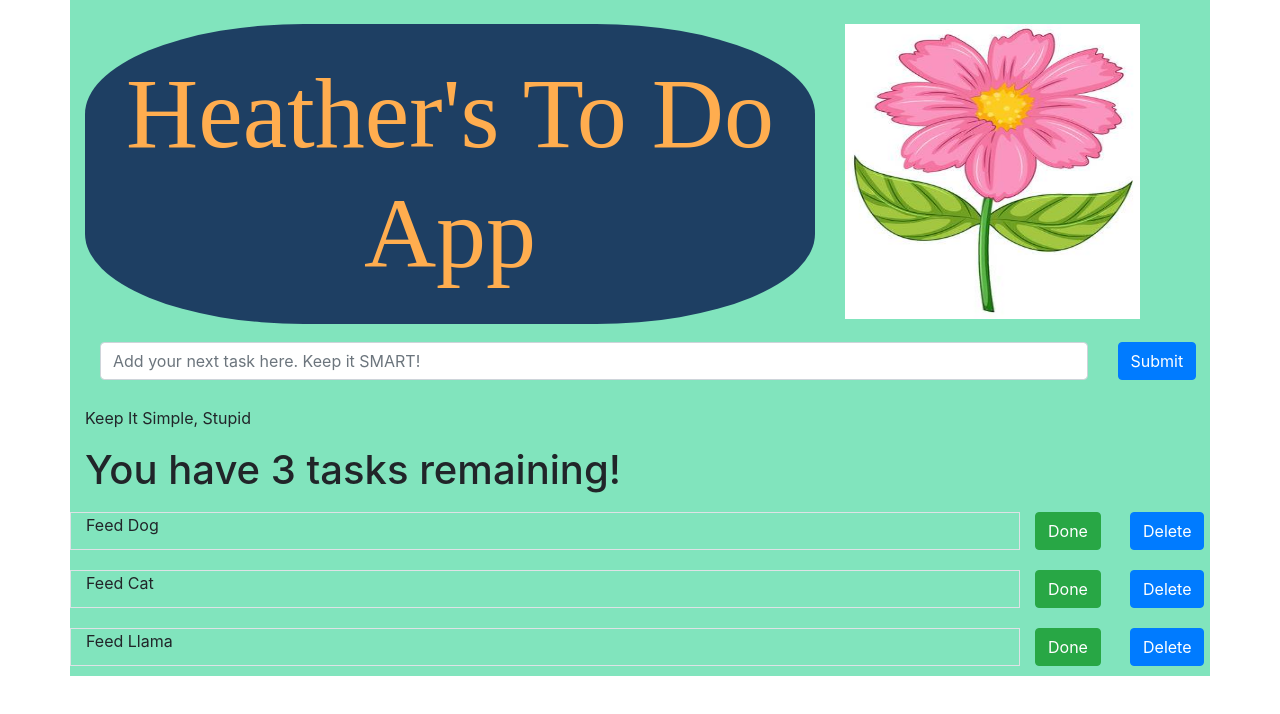
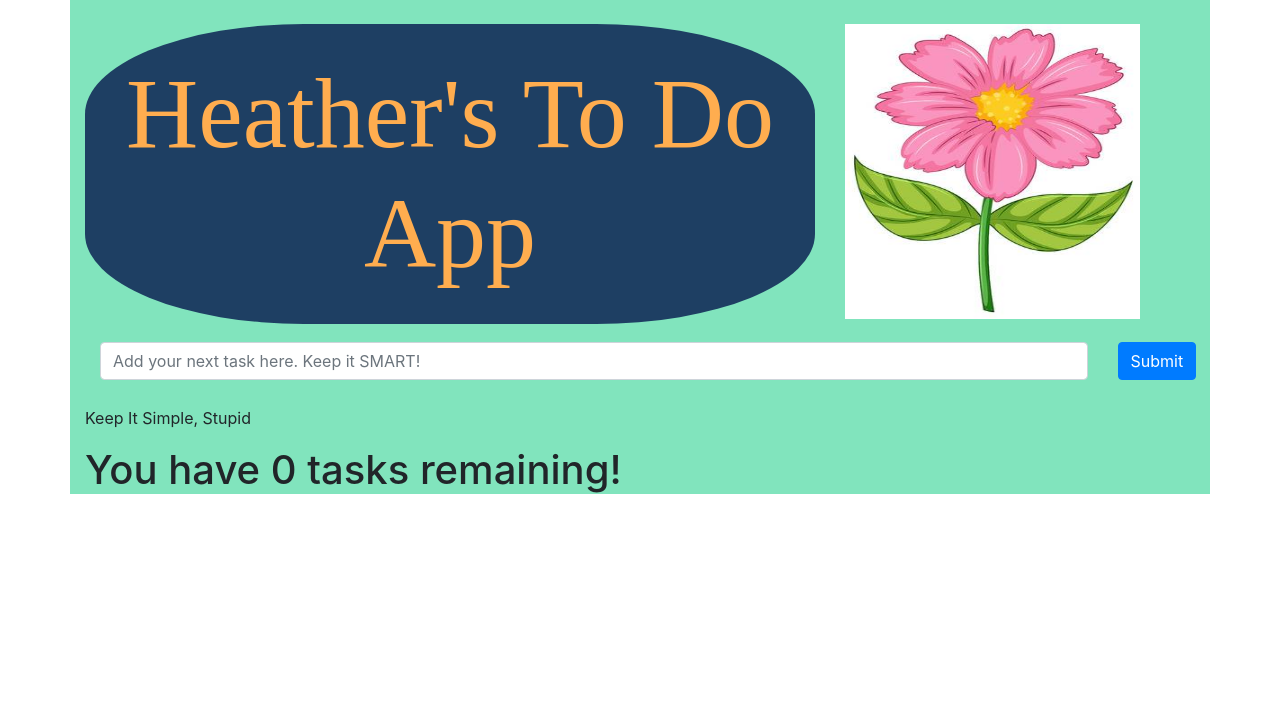
Before and after one commit to HeatherJLewis/todo-app-frontend, a React app: page / in a window 1280 px wide. Shown: the top 714 px of the page. Built offline with nearby package versions, Linux system fonts and the light colour scheme.

Commit message:
App now takes in text and displays in list

```diff
--- a/src/App.js
+++ b/src/App.js
@@ -5,6 +5,24 @@ import TaskInput from './components/TaskInput';
 import FlowerImage from './components/FlowerImage';
 
 class App extends Component {
+
+  constructor(props) {
+    super(props);
+
+    this.state = {
+      tasks: []
+    };
+    this.addTask = this.addTask.bind(this);
+  }
+
+  addTask(task) {
+    let currentListOfTasks = this.state.tasks;
+    currentListOfTasks.push(task);
+    this.setState ({
+      tasks: currentListOfTasks
+    })
+  }
+
   render() {
     return (
       <div className="container" style={styles}>
@@ -17,9 +35,9 @@ class App extends Component {
               <FlowerImage />
             </div>
         </div>
-        <TaskInput />
+        <TaskInput onSaveTaskHandler={this.addTask}/>
         <p>Keep It Simple, Stupid</p>
-        <TaskList />
+        <TaskList tasks={this.state.tasks} />
       </div>
     );
   }
--- a/src/components/TaskInput.js
+++ b/src/components/TaskInput.js
@@ -14,7 +14,16 @@ class TaskInput extends React.Component {
     }
     //Function fires when Submit button clicked
     onSubmitClicked() {
-        alert(this.state.taskDescription);
+        const taskToBeAdded = {
+            id: (Math.random() * 100),
+            description: this.state.taskDescription,
+            completed: false
+        }
+        this.props.onSaveTaskHandler(taskToBeAdded);
+
+        this.setState({
+            taskDescription: ""
+        })
     }
 
     //Function fires when the text box is filled
@@ -34,7 +43,7 @@ class TaskInput extends React.Component {
                              <input type="text" value={this.state.taskDescription} className="form-control" placeholder="Add your next task here. Keep it SMART!" onChange={this.onTextFieldUpdated} />
                           </div>
                           <div className="col-sm-1 col-md-1">
-                            <button type="submit" className="btn btn-primary" onClick={this.onSubmitClicked} >Submit</button>
+                            <button type="button" className="btn btn-primary" onClick={this.onSubmitClicked} >Submit</button>
                           </div>
                       </div>
                       </div>
@@ -49,4 +58,4 @@ const styles = {
 }
 export default TaskInput;
 
-//  id="taskToAdd" aria-describedby="taskAdd"
+//  id="taskToAdd" aria-describedby="taskAdd" className="form-control"
--- a/src/components/TaskList.js
+++ b/src/components/TaskList.js
@@ -6,29 +6,11 @@ class TaskList extends React.Component {
 
     render() {
 
-        const tasks = [
-            {
-                id : 1,
-                description : "Feed Dog",
-                completed : false
-            },
-            {
-                id : 2,
-                description : "Feed Cat",
-                completed : false
-            },
-            {
-                id : 3,
-                description : "Feed Llama",
-                completed : false
-            },
-            ]
-
         return (
             <div>
-            <TasksLeft tasks={tasks}/>
+            <TasksLeft tasks={this.props.tasks}/>
     {
-        tasks.map((task, i) =>
+        this.props.tasks.map((task, i) =>
        <Task taskDescription={task.description} key={i} />
        )}
            </div>
--- a/src/components/TasksLeft.js
+++ b/src/components/TasksLeft.js
@@ -9,6 +9,6 @@ class TasksLeft extends React.Component {
 const styles = {
     paddingTop : "10px",
     paddingBottom : "10px",
-    textAlign: "center"
+    textAlign: "center",
 }
 export default TasksLeft;
```
Also changed, not shown: src/components/Task.js (indentation only). Lines whose indentation alone changed are shown as unchanged.
